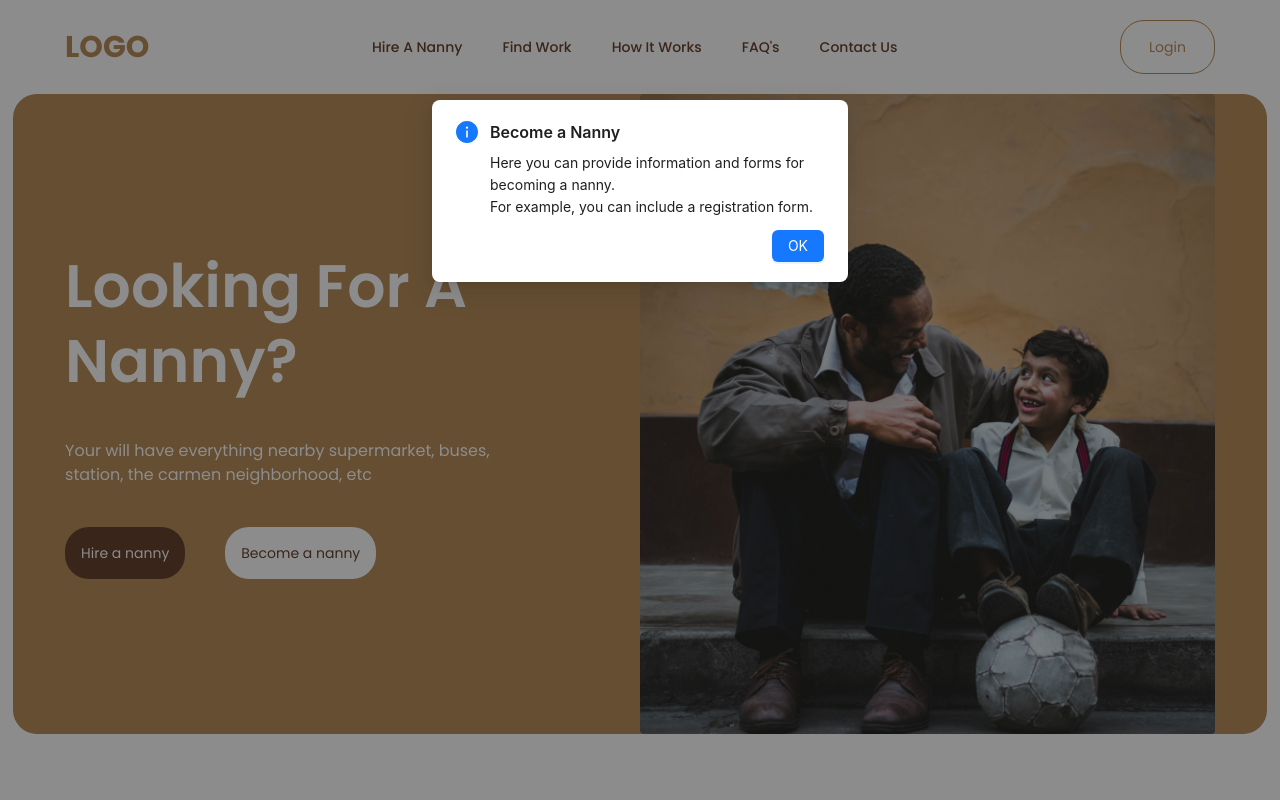
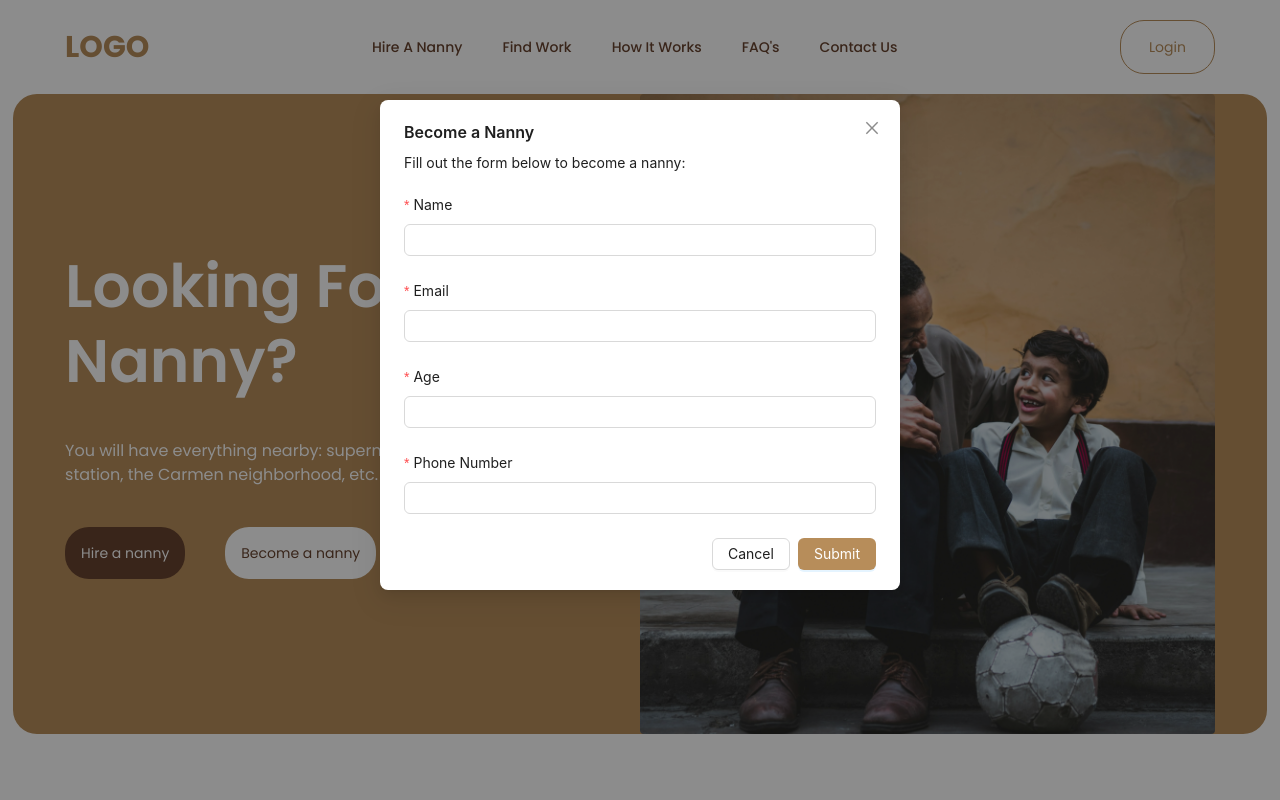
Before and after one commit to ChimwemweGwamba/nanny, a React (Create React App) app: page / in a window 1280 px wide. Both pictures are taken after a click on the button "Become a nanny". Shown: the top 800 px of the page. Built offline with nearby package versions, Linux system fonts and the light colour scheme.

Commit message:
added modal form

```diff
--- a/src/components/banner.js
+++ b/src/components/banner.js
@@ -1,24 +1,34 @@
-import React from "react";
+import React, { useState } from "react";
 import bannerImg from "../img/banner2.jpg";
-import { Modal } from 'antd';
+import { Modal, Form, Input, Button, message } from 'antd';
 
 function Banner() {
+  const [isModalVisible, setIsModalVisible] = useState(false);
+  const [form] = Form.useForm();
+  const [isSubmitted, setIsSubmitted] = useState(false); // State to track form submission
 
-  const handleHireNanny = () => {
-    console.log("Hiring a nanny...");
+  const showModal = () => {
+    setIsModalVisible(true);
   };
 
-  const handleBecomeNanny = () => {
-    Modal.info({
-      title: 'Become a Nanny',
-      content: (
-        <div>
-          <p>Here you can provide information and forms for becoming a nanny.</p>
-          <p>For example, you can include a registration form.</p>
-        </div>
-      ),
-      onOk() {},
-    });
+  const handleOk = () => {
+    form.submit();
+    setIsSubmitted(true); // Set form submission status to true
+    setTimeout(() => setIsModalVisible(false), 2000); // Close modal after 2 seconds
+  };
+
+  const handleCancel = () => {
+    setIsModalVisible(false);
+  };
+
+  const onFinish = (values) => {
+    console.log('Received values:', values);
+    // You can handle form submission here, e.g., send the data to the server
+    // Reset the form after successful submission
+    form.resetFields();
+    setIsSubmitted(true); // Set form submission status to true
+    setTimeout(() => setIsModalVisible(false), 2000); // Close modal after 2 seconds
+    message.success('Form submitted successfully!');
   };
 
   return (
@@ -28,13 +38,13 @@ function Banner() {
           <p className="text-5xl lg:text-6xl text-white font-semibold leading-tight lg:leading-tight mb-10">Looking For A Nanny?</p>
 
           <p className="text-white mb-10">
-            Your will have everything nearby supermarket, buses, station, the carmen neighborhood, etc
+            You will have everything nearby: supermarket, buses, station, the Carmen neighborhood, etc.
           </p>
 
           <div className="">
-            <button onClick={handleHireNanny} className="text-white text-sm p-4 bg-secondary mr-10 rounded-3xl">Hire a nanny</button>
+            <button className="text-white text-sm p-4 bg-secondary mr-10 rounded-3xl">Hire a nanny</button>
 
-            <button onClick={handleBecomeNanny} className="text-secondary text-sm p-4 bg-white rounded-3xl">Become a nanny</button>
+            <button onClick={showModal} className="text-secondary text-sm p-4 bg-white rounded-3xl">Become a nanny</button>
           </div>
         </div>
 
@@ -42,6 +52,48 @@ function Banner() {
           <img src={bannerImg} alt="Nanny Services" className="w-full h-full object-cover lg:py-0 py-5 rounded" />
         </div>
       </div>
+
+      <Modal
+        title="Become a Nanny"
+        visible={isModalVisible}
+        onOk={handleOk}
+        onCancel={handleCancel}
+        footer={[
+          <Button key="back" onClick={handleCancel}>
+            Cancel
+          </Button>,
+          <Button form="myForm" key="submit" type="primary" htmlType="submit" style={{ backgroundColor: '#B78D5A' }}>
+            Submit
+          </Button>,
+        ]}
+      >
+        <div>
+          {isSubmitted ? (
+            <p className="mb-5 text-green-500">Form submitted successfully!</p>
+          ) : (
+            <p className="mb-5">Fill out the form below to become a nanny:</p>
+          )}
+          <Form
+            form={form}
+            name="myForm"
+            onFinish={onFinish}
+            layout="vertical"
+          >
+            <Form.Item label="Name" name="name" rules={[{ required: true, message: 'Please input your name!' }]}>
+              <Input />
+            </Form.Item>
+            <Form.Item label="Email" name="email" rules={[{ required: true, type: 'email', message: 'Please input a valid email!' }]}>
+              <Input />
+            </Form.Item>
+            <Form.Item label="Age" name="age" rules={[{ required: true, message: 'Please input your age!' }]}>
+              <Input type="number" />
+            </Form.Item>
+            <Form.Item label="Phone Number" name="phone" rules={[{ required: true, message: 'Please input your phone number!' }]}>
+              <Input />
+            </Form.Item>
+          </Form>
+        </div>
+      </Modal>
     </div>
   );
 }
```
Also changed, not shown: 1 other file (tests, documents, lock files or other folders).
